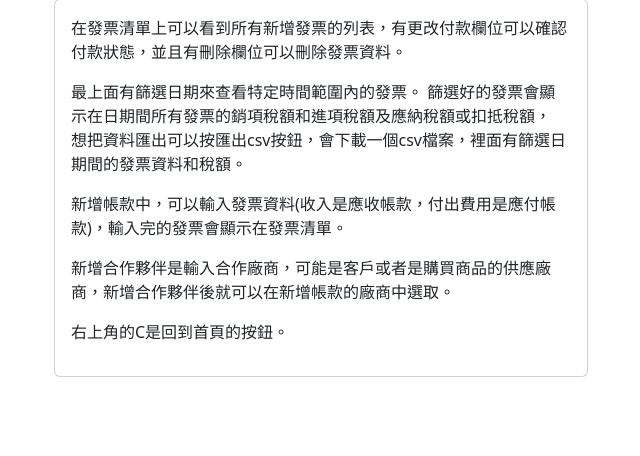
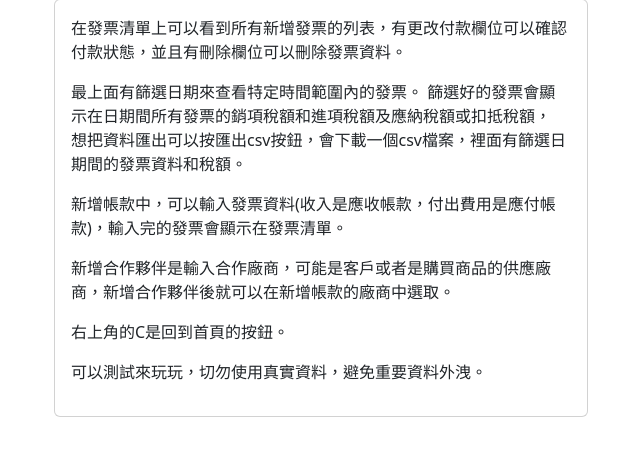
Before and after one commit to chiabuchiabu/invoice, a Django app: page /apar/ in a window 1280 px wide, after a click on "🌸如何使用🌸 ⬇️". Shown: the part 205-661 px from the top of the page, without its empty margins (598-1238 px from the left). Run offline with Django 5.2, Linux system fonts and the light colour scheme.

Commit message:
add some cautious text

```diff
--- a/apar/templates/apar/index.html
+++ b/apar/templates/apar/index.html
@@ -43,6 +43,7 @@
           <p>新增帳款中，可以輸入發票資料(收入是應收帳款，付出費用是應付帳款)，輸入完的發票會顯示在發票清單。</p>
           <p>新增合作夥伴是輸入合作廠商，可能是客戶或者是購買商品的供應廠商，新增合作夥伴後就可以在新增帳款的廠商中選取。</p>
           <p>右上角的C是回到首頁的按鈕。</p>
+          <p>可以測試來玩玩，切勿使用真實資料，避免重要資料外洩。</p>
 
 
         </div>
```
Also changed, not shown: 1 other file.
